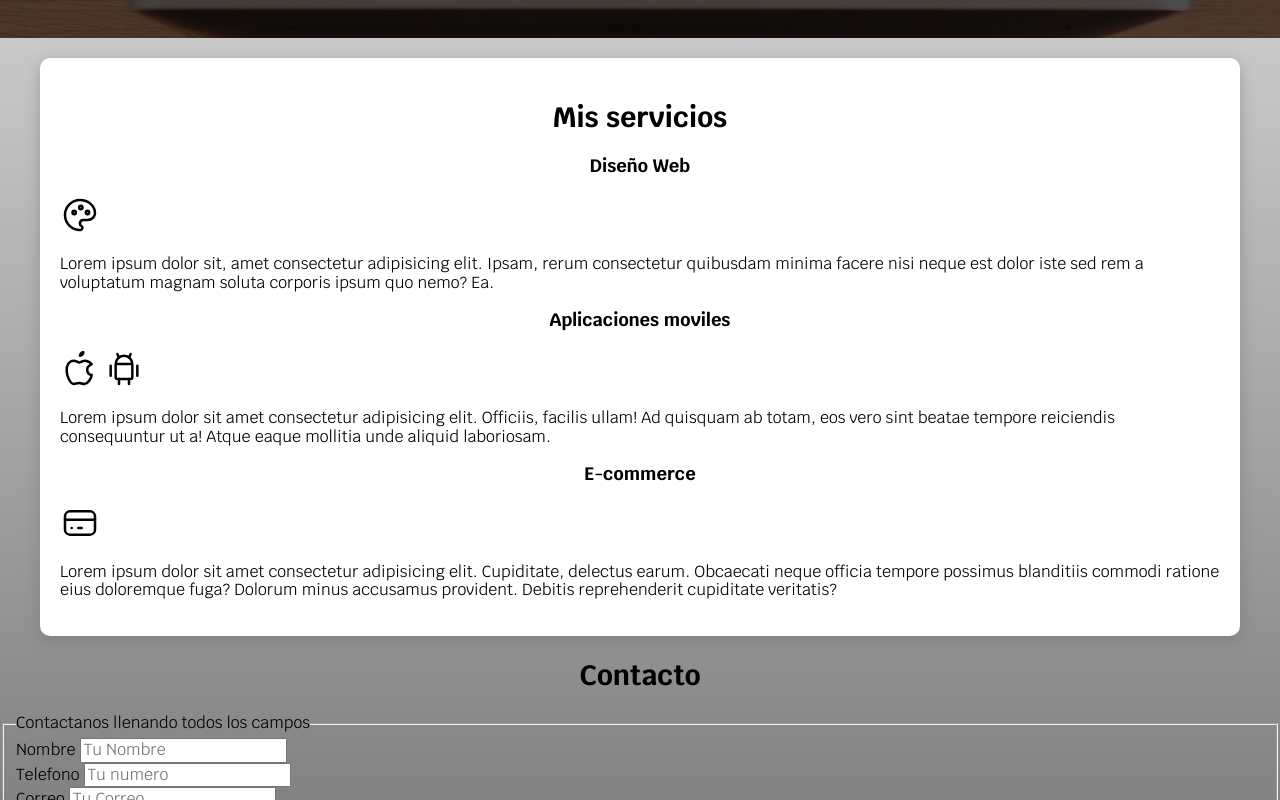
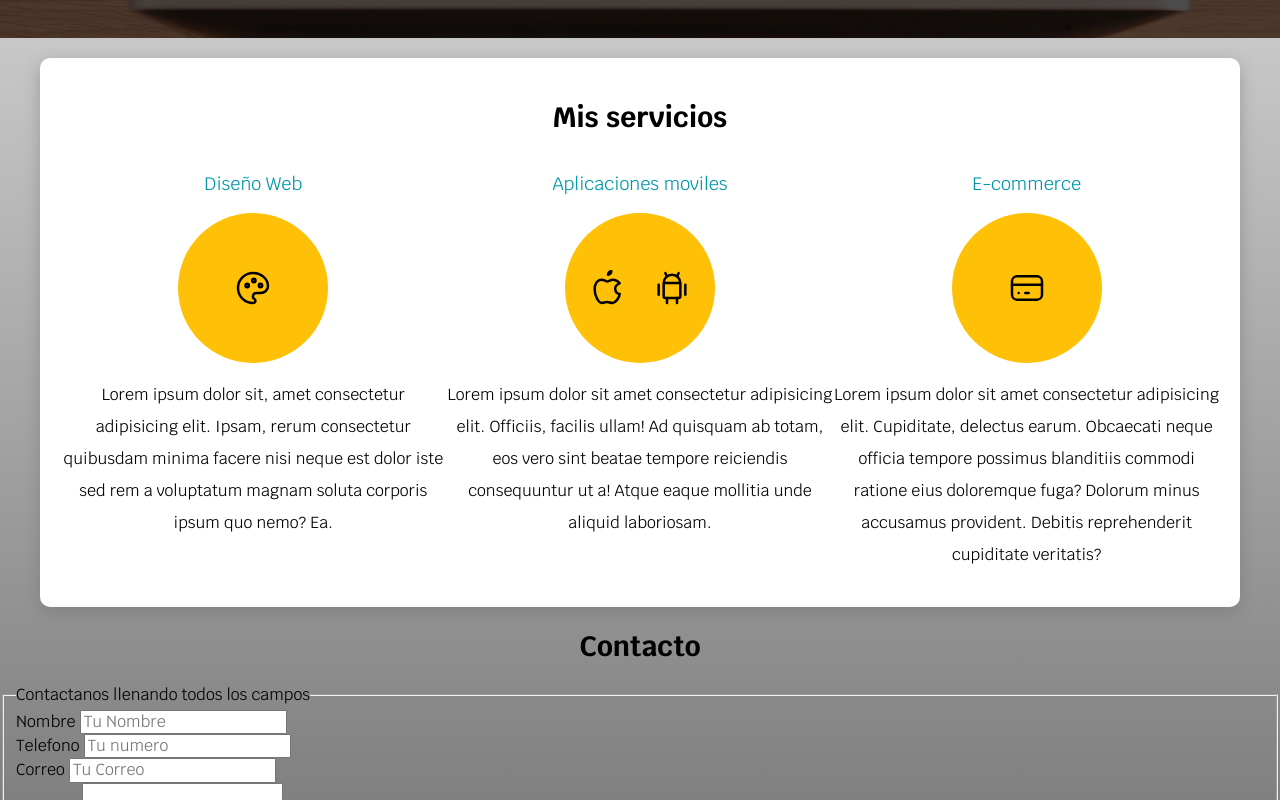
Before and after one commit to LuisAndresNajera/Developer-Page, a plain HTML site: page index.html in a window 1280 px wide. Shown: the part 550-1350 px from the top of the page. Drawn offline with Linux system fonts and the light colour scheme.

Commit message:
CSS Grid en "Mis Servicios"

```diff
--- a/css/styles.css
+++ b/css/styles.css
@@ -132,7 +132,7 @@ h1,h2,h3{
     }
 }
 
-.sombra{
+.sombra {
     margin-top: 2rem;
     box-shadow: 0px 5px 15px 0px rgba(112,112,112,0.48);
     /*Motor para google chrome*/
@@ -144,10 +144,48 @@ padding: 2rem;
     border-radius: 1rem;
 }
 /*
-Pendientes Clade Viernes 03/05/2024
-acomodaremos la seccion mis servicios usando flexbox
+Pendientes Clase Viernes 03/05/2024
 que es blur: es desenfoque
 que es box shadow: es para difuminar el dondo
 que es box model: es la estructura para acomodar los contenedores
 en que pagina generamos los box shadowws: Css generator
 */
+/*---Servicios---*/
+@media (min-width: 768px){
+  .servicios {
+    display: grid;
+   /*
+   Alternativa sencilla
+   grid-template-columns: 1fr 1fr 1fr;
+   */
+   /*
+   Alternativa porcentajes
+   grid-template-columns: 33.3% 33.3% 33.3%;
+   */
+   grid-template-columns: repeat(3, 1fr); /* El primer valor es para decir cuantas veces se repite y el segundo el tamaño*/
+  }
+  .servicio {
+    display: flex;
+    flex-direction: column;
+    align-items: center;
+  }
+  /* Ajustar color y peso de la letra del h3*/
+  .servicio h3{
+    color:var(--secundary);
+    font-weight: normal;
+  }
+  .servicios p{
+    text-align: center;
+    /* Interlineado */
+    line-height: 2;
+  }
+  .servicios .iconos {
+    width: 15rem;
+    height: 15rem;
+    background-color: var(--primary);
+    border-radius: 100%;
+    display: flex;
+    justify-content: space-evenly;
+    align-items: center;
+  }
+}
--- a/index.html
+++ b/index.html
@@ -21,7 +21,7 @@
         </header>
         <div class="nav-bg">
             <nav class="main-navigation contenedor">
-        <a href="https://www.google.com/?hl=es">Inicio</a>
+                <a href="">Inicio</a>
                 <a href="">Sobre Mi</a>
                 <a href="">Clientes</a>
                 <a href="">Contacto</a>
@@ -43,8 +43,10 @@
         </section>
         <main class="contenedor sombra">
             <h2>Mis servicios</h2>
-        <section>
+            <div class="servicios">
+                <section class="servicio">
                     <h3>Diseño Web</h3>
+                    <div class="iconos">
                         <svg xmlns="http://www.w3.org/2000/svg" class="icon icon-tabler icon-tabler-palette" width="40" height="40" viewBox="0 0 24 24" stroke-width="1.5" stroke="#000000" fill="none" stroke-linecap="round" stroke-linejoin="round">
                             <path stroke="none" d="M0 0h24v24H0z" fill="none"/>
                             <path d="M12 21a9 9 0 0 1 0 -18c4.97 0 9 3.582 9 8c0 1.06 -.474 2.078 -1.318 2.828c-.844 .75 -1.989 1.172 -3.182 1.172h-2.5a2 2 0 0 0 -1 3.75a1.3 1.3 0 0 1 -1 2.25" />
@@ -52,10 +54,12 @@
                             <path d="M12.5 7.5m-1 0a1 1 0 1 0 2 0a1 1 0 1 0 -2 0" />
                             <path d="M16.5 10.5m-1 0a1 1 0 1 0 2 0a1 1 0 1 0 -2 0" />
                         </svg>
+                    </div>
                     <p>Lorem ipsum dolor sit, amet consectetur adipisicing elit. Ipsam, rerum consectetur quibusdam minima facere nisi neque est dolor iste sed rem a voluptatum magnam soluta corporis ipsum quo nemo? Ea.</p>
                 </section>
-        <section>
+                <section class="servicio">
                     <h3>Aplicaciones moviles</h3>
+                    <div class="iconos">
                         <svg xmlns="http://www.w3.org/2000/svg" class="icon icon-tabler icon-tabler-brand-apple" width="40" height="40" viewBox="0 0 24 24" stroke-width="1.5" stroke="#000000" fill="none" stroke-linecap="round" stroke-linejoin="round">
                             <path stroke="none" d="M0 0h24v24H0z" fill="none"/>
                             <path d="M8.286 7.008c-3.216 0 -4.286 3.23 -4.286 5.92c0 3.229 2.143 8.072 4.286 8.072c1.165 -.05 1.799 -.538 3.214 -.538c1.406 0 1.607 .538 3.214 .538s4.286 -3.229 4.286 -5.381c-.03 -.011 -2.649 -.434 -2.679 -3.23c-.02 -2.335 2.589 -3.179 2.679 -3.228c-1.096 -1.606 -3.162 -2.113 -3.75 -2.153c-1.535 -.12 -3.032 1.077 -3.75 1.077c-.729 0 -2.036 -1.077 -3.214 -1.077z" />
@@ -71,10 +75,12 @@
                             <path d="M9 18l0 3" />
                             <path d="M15 18l0 3" />
                         </svg>
+                    </div>
                     <p>Lorem ipsum dolor sit amet consectetur adipisicing elit. Officiis, facilis ullam! Ad quisquam ab totam, eos vero sint beatae tempore reiciendis consequuntur ut a! Atque eaque mollitia unde aliquid laboriosam.</p>
                 </section>
-        <section>
+                <section class="servicio">
                     <h3>E-commerce</h3>
+                    <div class="iconos">
                         <svg xmlns="http://www.w3.org/2000/svg" class="icon icon-tabler icon-tabler-credit-card" width="40" height="40" viewBox="0 0 24 24" stroke-width="1.5" stroke="#000000" fill="none" stroke-linecap="round" stroke-linejoin="round">
                             <path stroke="none" d="M0 0h24v24H0z" fill="none"/>
                             <path d="M3 5m0 3a3 3 0 0 1 3 -3h12a3 3 0 0 1 3 3v8a3 3 0 0 1 -3 3h-12a3 3 0 0 1 -3 -3z" />
@@ -82,8 +88,10 @@
                             <path d="M7 15l.01 0" />
                             <path d="M11 15l2 0" />
                         </svg>
+                    </div>
                     <p>Lorem ipsum dolor sit amet consectetur adipisicing elit. Cupiditate, delectus earum. Obcaecati neque officia tempore possimus blanditiis commodi ratione eius doloremque fuga? Dolorum minus accusamus provident. Debitis reprehenderit cupiditate veritatis?</p>
                 </section>
+            </div>
         </main>
         <section>
             <h2>Contacto</h2>
```
Lines whose indentation alone changed are shown as unchanged.
